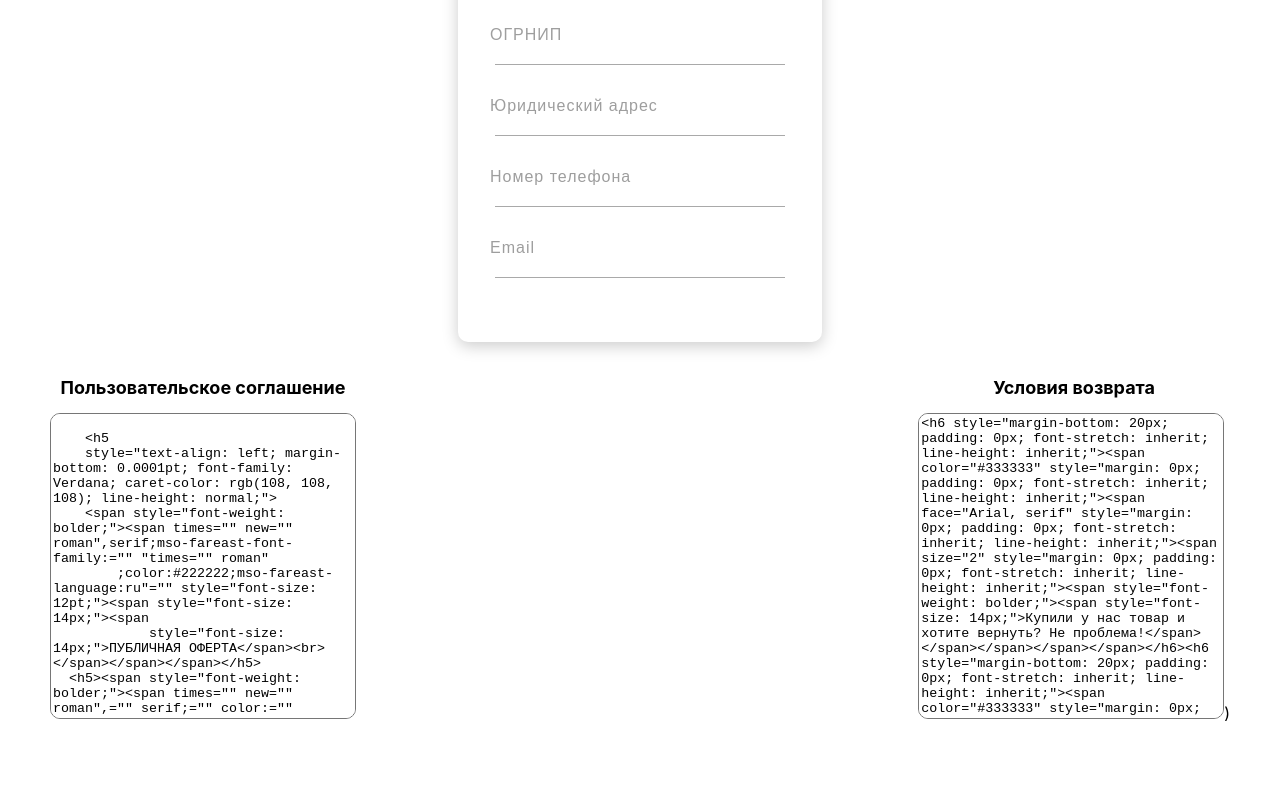
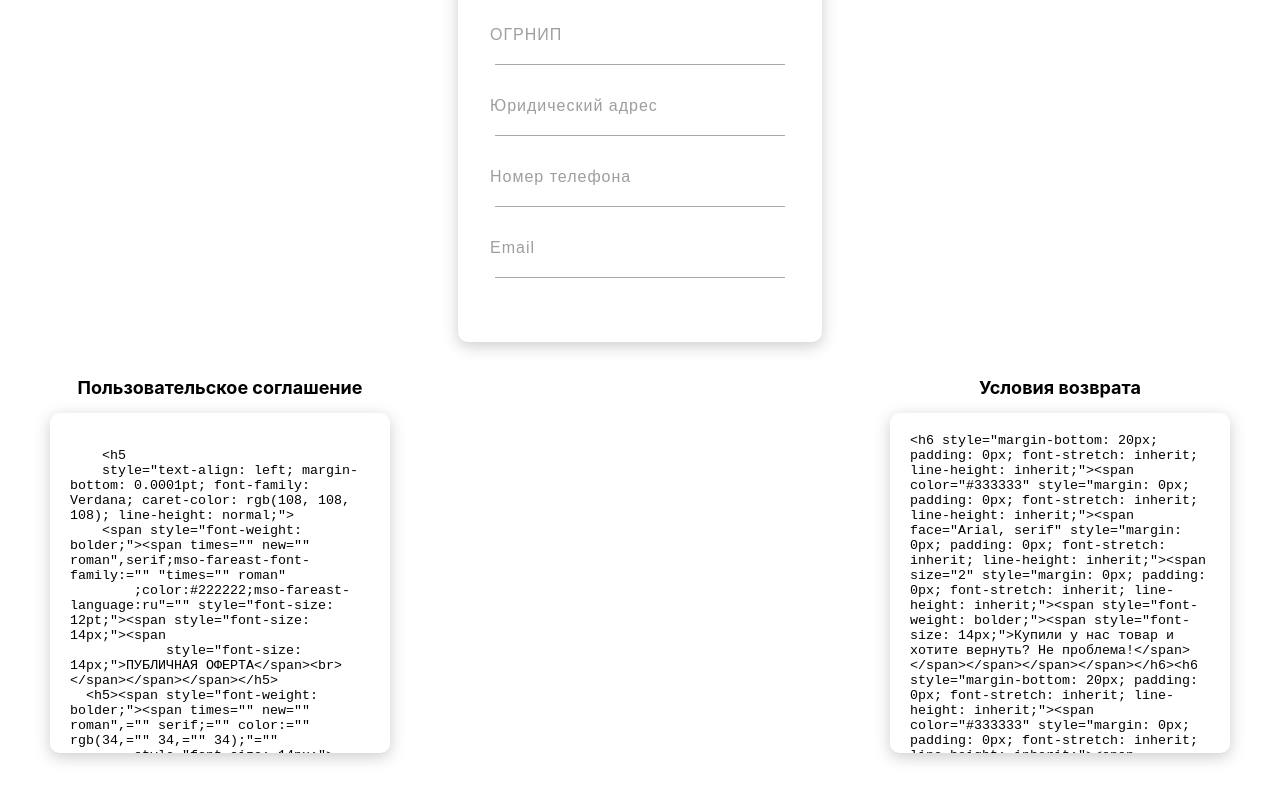
Before and after one commit to TeemourA/requisites-getter, a React (Create React App) app: page / in a window 1280 px wide. Shown: the part 358-1158 px from the top of the page. Before the commit the page ends 1131 px from the top, so only its background shows below. Built offline with nearby package versions, Linux system fonts and the light colour scheme.

Commit message:
Result textarea blocks restyling

```diff
--- a/src/components/Documents/TermsOfReturn/TermsOfReturn.css
+++ b/src/components/Documents/TermsOfReturn/TermsOfReturn.css
@@ -12,4 +12,7 @@
     height: 300px;
     border-radius: 10px;
     outline: none;
+    box-shadow: 0 4px 16px #cccccc;
+    border: none;
+    padding: 20px;
 }
--- a/src/components/Documents/TermsOfUse/TermsOfUse.css
+++ b/src/components/Documents/TermsOfUse/TermsOfUse.css
@@ -12,4 +12,7 @@
     height: 300px;
     border-radius: 10px;
     outline: none;
+    box-shadow: 0 4px 16px #cccccc;
+    border: none;
+    padding: 20px;
 }
```
Also changed, not shown: src/components/Documents/TermsOfReturn/TermsOfReturn.js.
